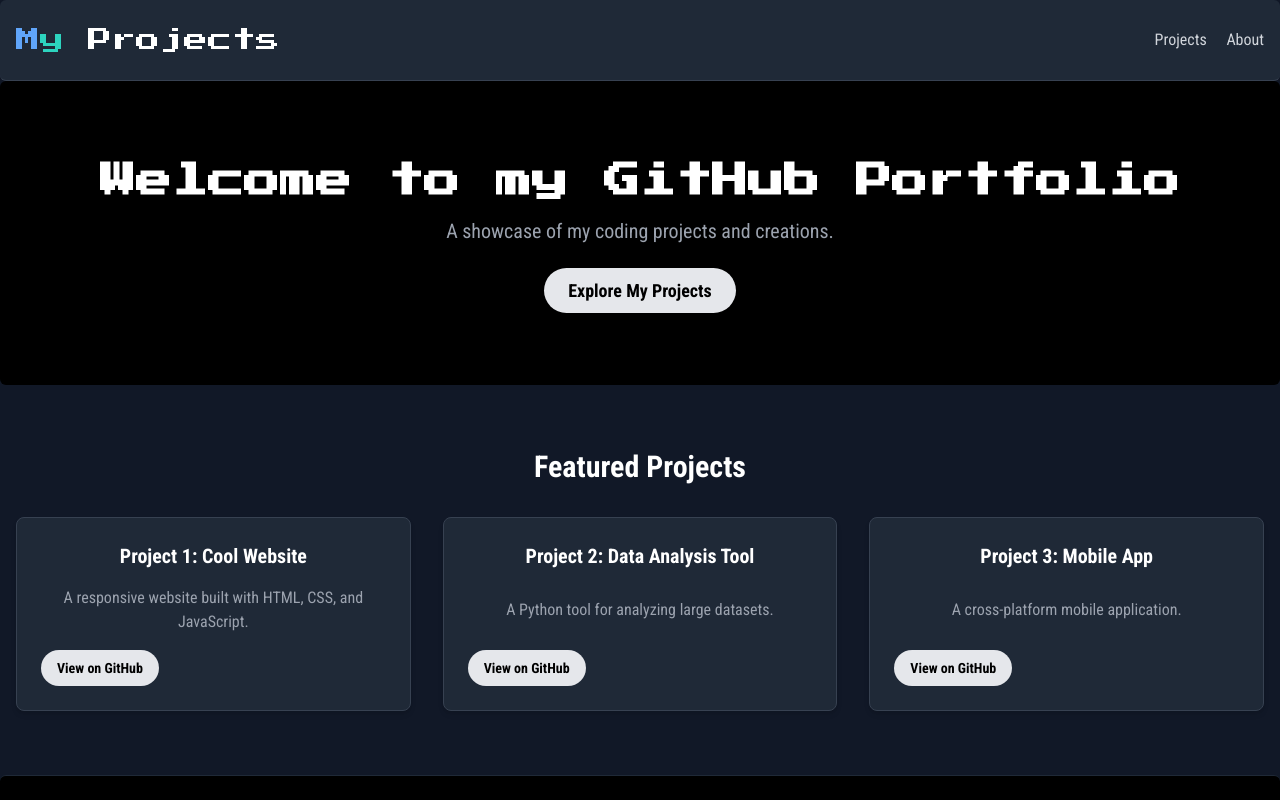
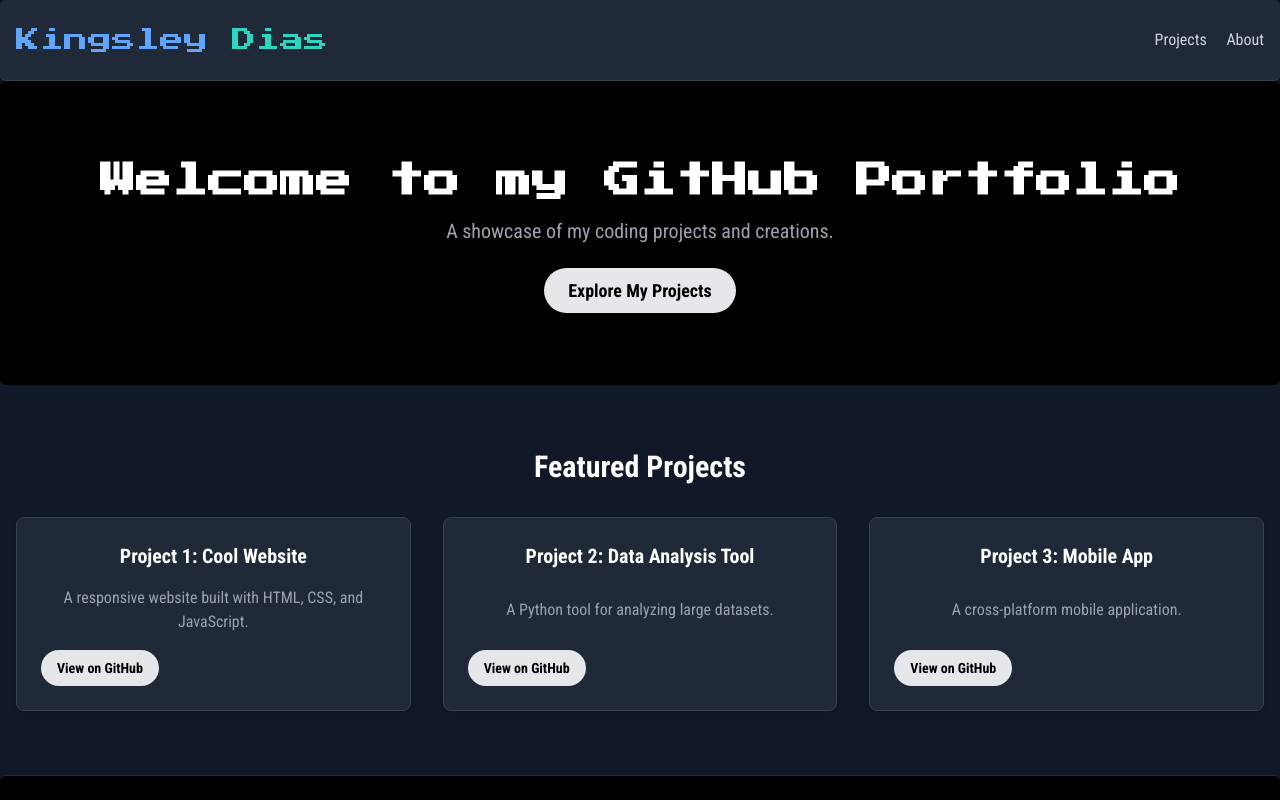
Before and after one commit to kingsleydias/Projects, a plain HTML site: page index.html in a window 1280 px wide. Shown: the top 800 px of the page. Drawn offline with nearby package versions, Linux system fonts and the light colour scheme.

Commit message:
Update index.html

```diff
--- a/index.html
+++ b/index.html
@@ -19,7 +19,7 @@
     <header class="bg-gray-800 py-6 px-4 rounded-md shadow-md sticky top-0 z-10 border-b border-gray-700">
         <div class="container mx-auto flex justify-between items-center">
             <h1 class="title-font text-2xl text-gray-300">
-                <span class="text-blue-400">M</span><span class="text-teal-400">y</span> <span class="text-white">Projects</span>
+                <span class="text-blue-400">Kingsley</span><span class="text-teal-400"> Dias</span>
             </h1>
             <nav>
                 <a href="#projects" class="text-gray-300 hover:text-gray-400 transition duration-300 mr-4">Projects</a>
```
